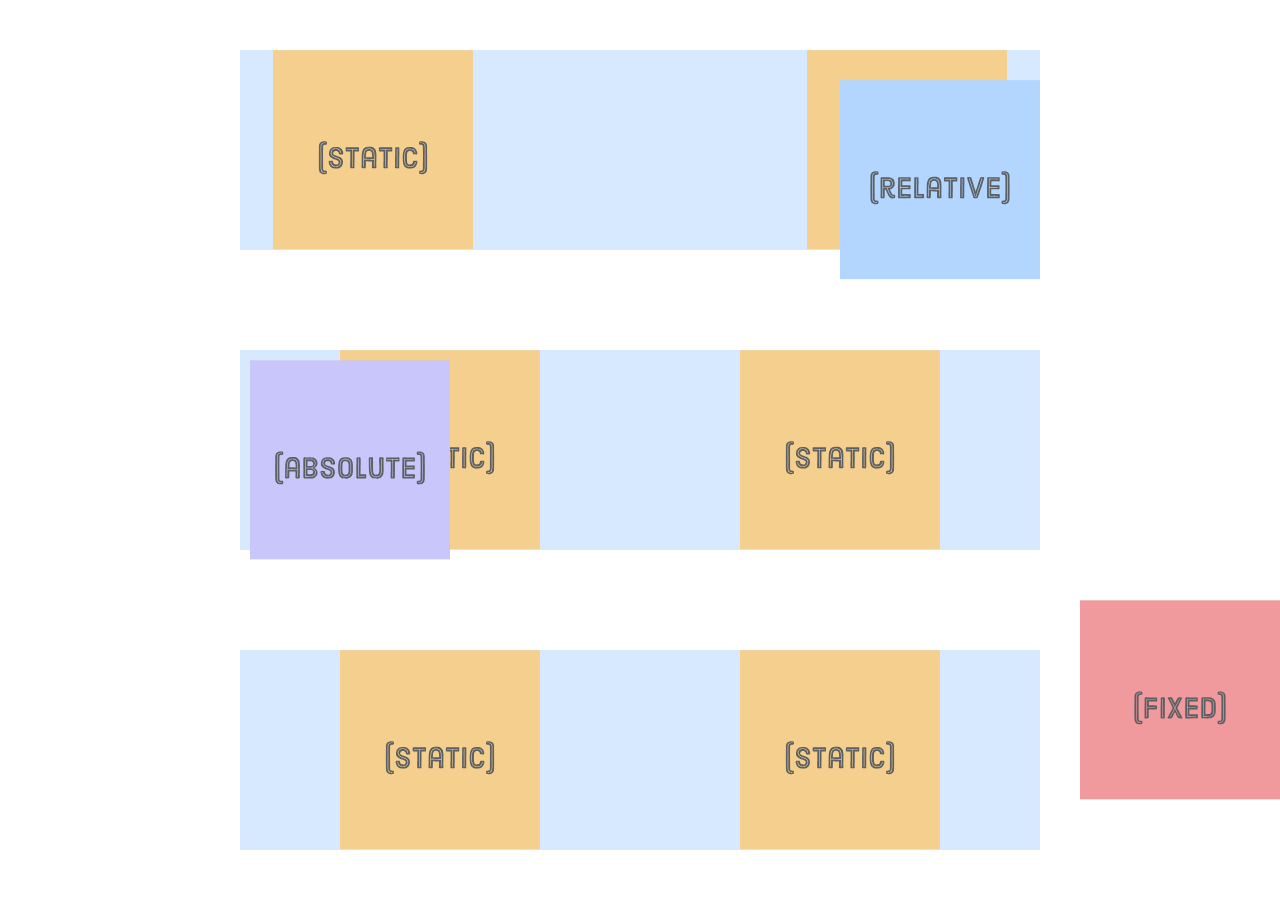
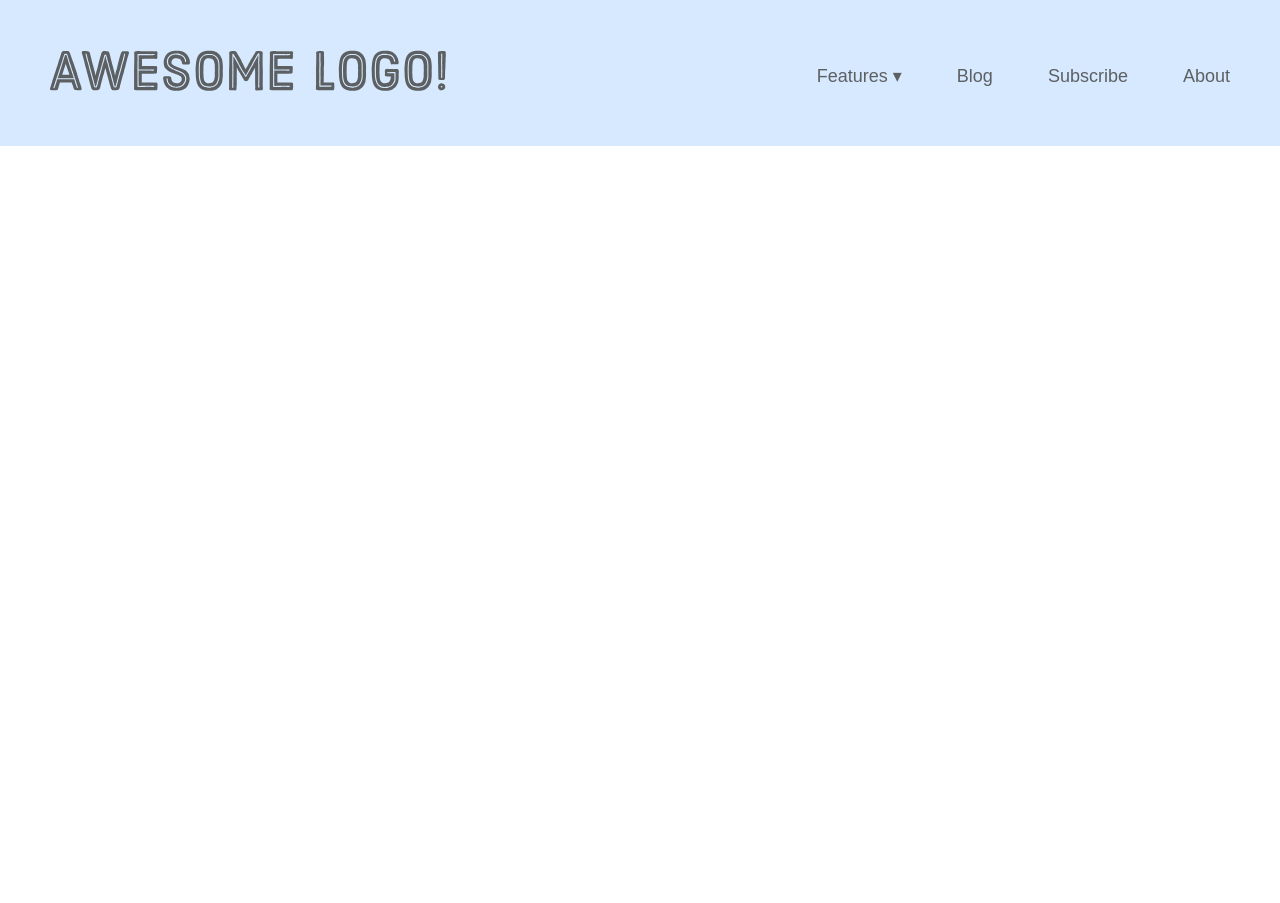
Before and after one commit to rednaltuo/iih-advanced-positioning, a plain HTML site: page index.html in a window 1280 px wide. Drawn offline with Linux system fonts and the light colour scheme.

Commit message:
Inline menu items
(Replaces all code from previous commits)

```diff
--- a/index.html
+++ b/index.html
@@ -1,53 +1,20 @@
 <!DOCTYPE html>
-<html>
+<html lang="en">
+    <head>
+        <meta charset="utf-8">
+        <title>Awesome!</title>
+        <link rel="stylesheet" href="styles.css">
+    </head>
 
-<head>
-    <meta charset='UTF-8' />
-    <title>Positioning Is Easy!</title>
-    <link href='styles.css' rel='stylesheet' />
-</head>
-
-<body>
-
-    <div class='container'>
-        <div class='example relative'>
-            <div class='item'><img src='images/static.svg' /></div>
-            <div class='item item-relative'><img src='images/relative.svg' /></div>
-            <div class='item'><img src='images/static.svg' /></div>
+    <body>
+        <div class="header">
+            <div class="logo"><img src="images/awesome-logo.svg"></div>
+            <ul class="menu">
+                <li class="dropdown"><span>Features ▾</span></li>
+                <li><a href="#">Blog</a></li>
+                <li><a href="#">Subscribe</a></li>
+                <li><a href="#">About</a></li>
+            </ul>
         </div>
-    </div>
-
-    <div class='container'>
-        <div class='example absolute'>
-            <div class='item'><img src='images/static.svg' /></div>
-            <div class='item item-absolute'><img src='images/absolute.svg' /></div>
-            <div class='item'><img src='images/static.svg' /></div>
-        </div>
-    </div>
-
-    <div class='container'>
-        <div class='example fixed'>
-            <div class='item'><img src='images/static.svg' /></div>
-            <div class='item item-fixed'><img src='images/fixed.svg' /></div>
-            <div class='item'><img src='images/static.svg' /></div>
-        </div>
-    </div>
-
-    <!-- Animation is one of the primary use cases for relative and absolute positioning. -->
-    <!-- These positioning schemes allow JavaScript to move elements around while avoiding any kind of interaction with surrounding elements. -->
-    <script>
-        let left = 0;
-
-        function moveToTheRight() {
-            let element = document.querySelector('.item-relative');
-            left += 2;
-            element.style.left = left + 'px';
-            if (left >= 300)
-                clearInterval(id);
-        }
-
-        let id = setInterval(moveToTheRight, 10)
-    </script>
-</body>
-
+    </body>
 </html>
--- a/styles.css
+++ b/styles.css
@@ -1,10 +1,3 @@
-/* When an element’s position property doesn’t have a value of static, it’s called a “positioned element”. */
-
-/* Coordinates for absolute elements are always relative to the closest container that is a positioned element.
-It only falls back to being relative to the browser when none of its ancestors are positioned. */
-
-/* Hooking absolute elements back into the normal flow of the page is the most common use-case for position: relative. */
-
 * {
     margin: 0;
     padding: 0;
@@ -13,44 +6,39 @@ It only falls back to being relative to the browser when none of its ancestors a
 
 body {
     height: 1200px;
+    font-size: 18px;
+    font-family: sans-serif;
+    color: #5D6063;
 }
 
-.container {
-    display: flex;
-    justify-content: center;
+a:link,
+a:visited {
+    color: #5D6063;
+    text-decoration: none;
+}
+a:hover {
+    text-decoration: underline;
 }
 
-.example {
+.header {
+    position: fixed;
     display: flex;
-    justify-content: space-around;
+    justify-content: space-between;
 
-    width: 800px;
-    margin: 50px 0;
-    background-color: #D6E9FE;
+    width: 100%;
+    padding: 50px;
+    background: #d6e9fe;
 }
 
-.item img {
-    display: block;
+.menu {
+    margin-top: 15px;
 }
 
-.item-relative {
-    position: relative;
-    top: 30px;
-    left: 30px;
+.menu > li {
+    display: inline;
+    margin-right: 50px;
 }
 
-.item-absolute {
-    position: absolute;
-    top: 10px;
-    left: 10px;
+.menu > li:last-of-type {
+    margin-right: 0;
 }
-
-.absolute {
-    position: relative;
-}
-
-.item-fixed {
-    position: fixed;
-    bottom: 0;
-    right: 0;
-}
```
